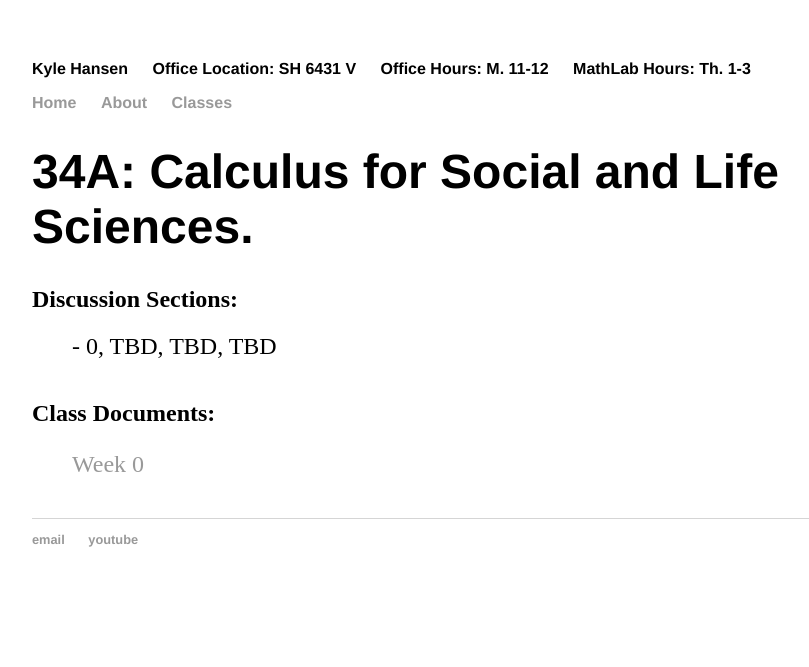
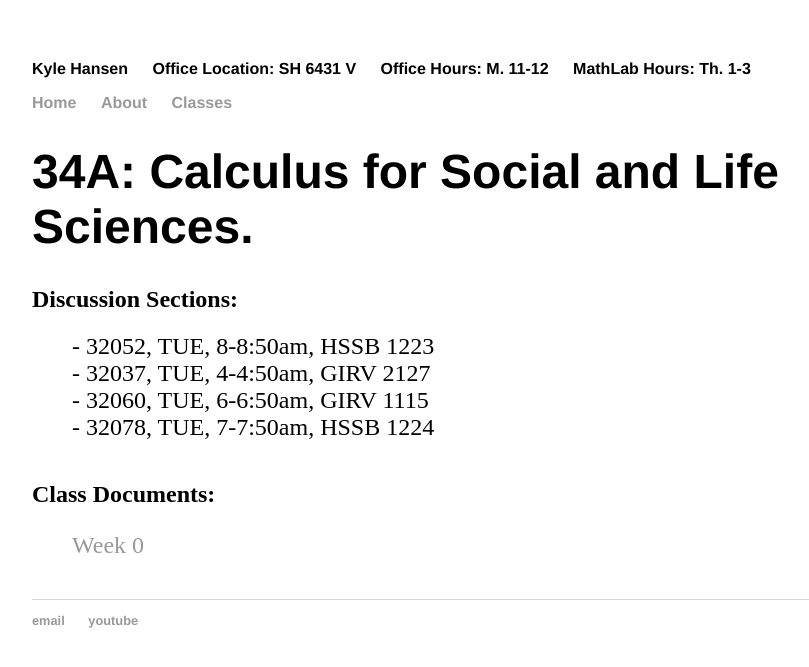
Before and after one commit to kylhansen/kylhansen.github.io, a Jekyll site: the page built from _classes/W20-34A.md, in a window 1280 px wide. Shown: the top 667 px of the page, without its empty margins (160-969 px from the left). Built offline with Jekyll 4.4.1, drawn with Linux system fonts in a browser that asks for light colours.

Commit message:
34A edit

```diff
--- a/_classes/W20-34A.md
+++ b/_classes/W20-34A.md
@@ -5,7 +5,10 @@ term: "W20"
 number: "34A"
 name: "Calculus for Social and Life Sciences."
 sections:
-    - { id: 00000, day: "TBD", hour: "TBD", room: "TBD" }
+    - { id: 32052, day: "TUE", hour: "8-8:50am", room: "HSSB 1223" }
+    - { id: 32037, day: "TUE", hour: "4-4:50am", room: "GIRV 2127" }
+    - { id: 32060, day: "TUE", hour: "6-6:50am", room: "GIRV 1115" }
+    - { id: 32078, day: "TUE", hour: "7-7:50am", room: "HSSB 1224" }
 current: true
 files:
     - { title: "Week 0", link: "Week_0.pdf"}
--- a/classes/UCSB/34A/index.html
+++ b/classes/UCSB/34A/index.html
@@ -6,6 +6,8 @@ layout: default
 <h2>Select Term:</h2>
 <ul class="posts">
     {% for class in site.classes %}
-        <li> - <a href="{{ class.url }}" title="{{ class.term }}">{{ class.term }}</a></li>
+        {% if class.number == '34A' %}
+            <li> - <a href="{{ class.url }}" title="{{ class.term }}">{{ class.term }}</a></li>
+        {% endif %}
     {% endfor %}
 </ul>
--- a/classes/UCSB/3A/index.html
+++ b/classes/UCSB/3A/index.html
@@ -6,6 +6,8 @@ layout: default
 <h2>Select Term:</h2>
 <ul class="posts">
     {% for class in site.classes %}
-        <li> - <a href="{{ class.url }}" title="{{ class.term }}">{{ class.term }}</a></li>
+        {% if class.number == '3A' %}
+            <li> - <a href="{{ class.url }}" title="{{ class.term }}">{{ class.term }}</a></li>
+        {% endif %}
     {% endfor %}
 </ul>
```
Also changed, not shown: 1 other file.
